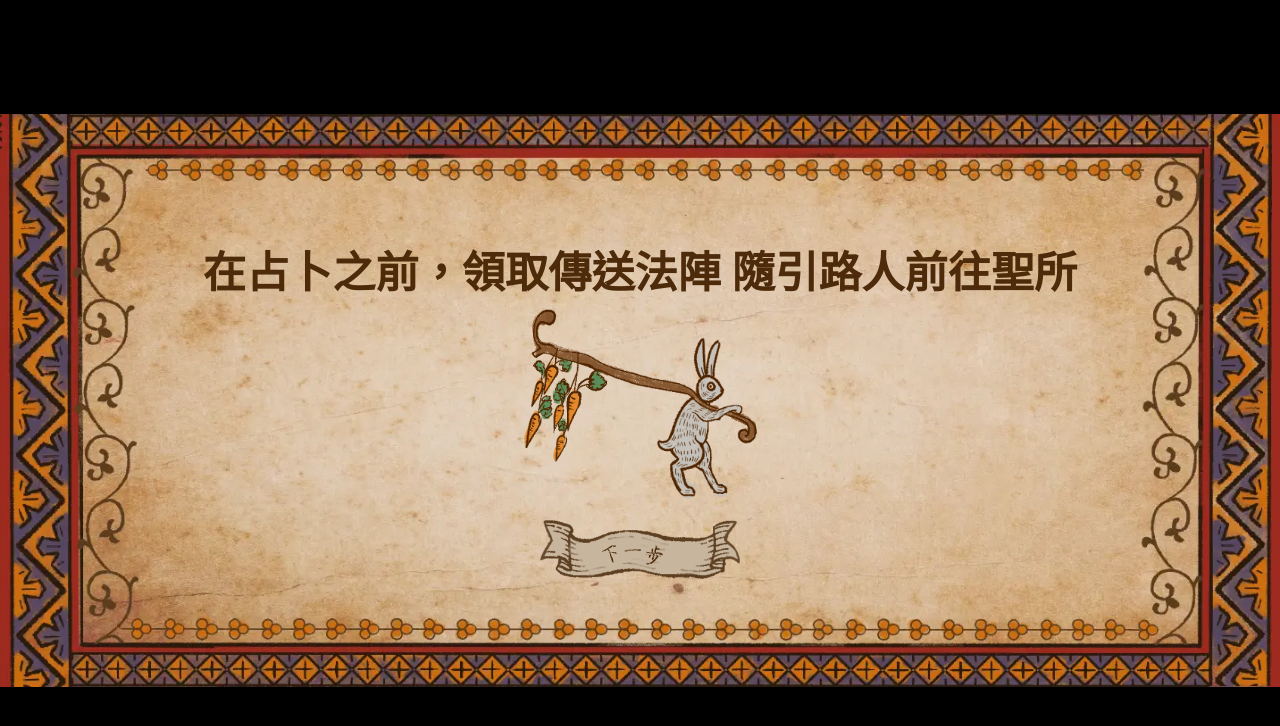
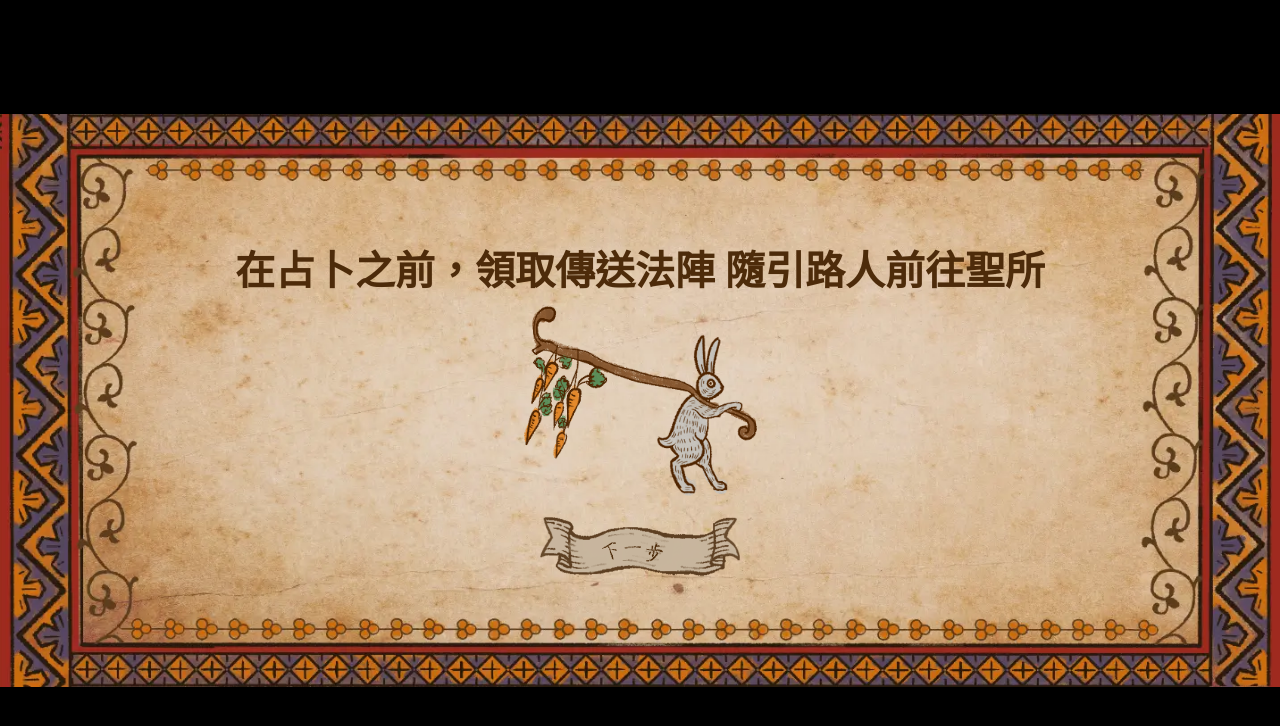
Before and after one commit to TOM-OMEGA/join-dc-Divination, a website: page index.html in a window 1280 px wide. Both pictures are taken after a click on the button 640 px from the left and 506 px from the top of the page. Drawn offline with Linux system fonts and the light colour scheme; a web font is replaced by a local one.

Commit message:
Adjust font size for page2 h1 element

```diff
--- a/index.html
+++ b/index.html
@@ -72,7 +72,7 @@ html, body{
 
 /* 第2頁：最終微調間距與字體 */
 #page2 h1{
-  font-size:clamp(1.7rem, 6vw, 2.7rem); /* 💡 稍微縮小標題最大值 */
+  font-size:clamp(1.5rem, 5vw, 2.5rem); /* 💡 稍微縮小標題最大值 */
   color:#4d2b0a;
   text-align:center;
   margin-bottom:0.2rem; /* 💡 縮減標題下方間距 */
```
